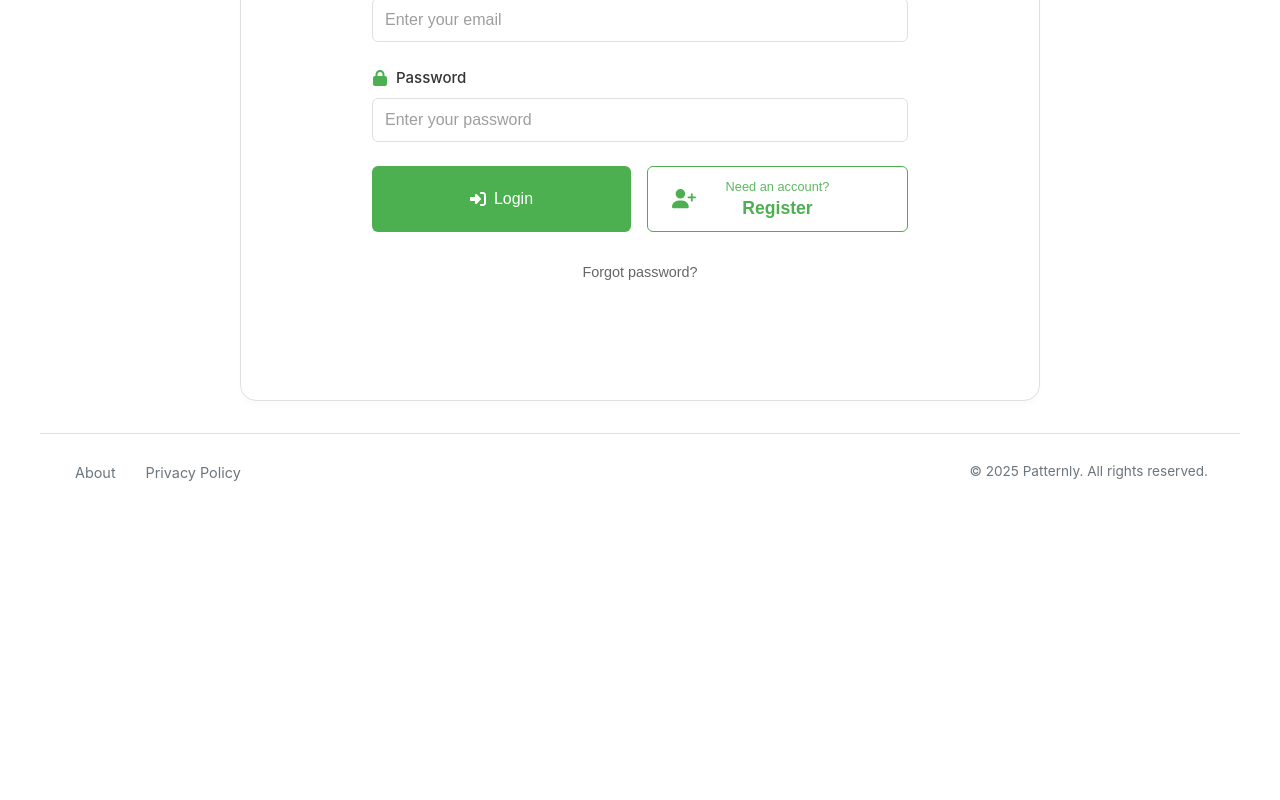
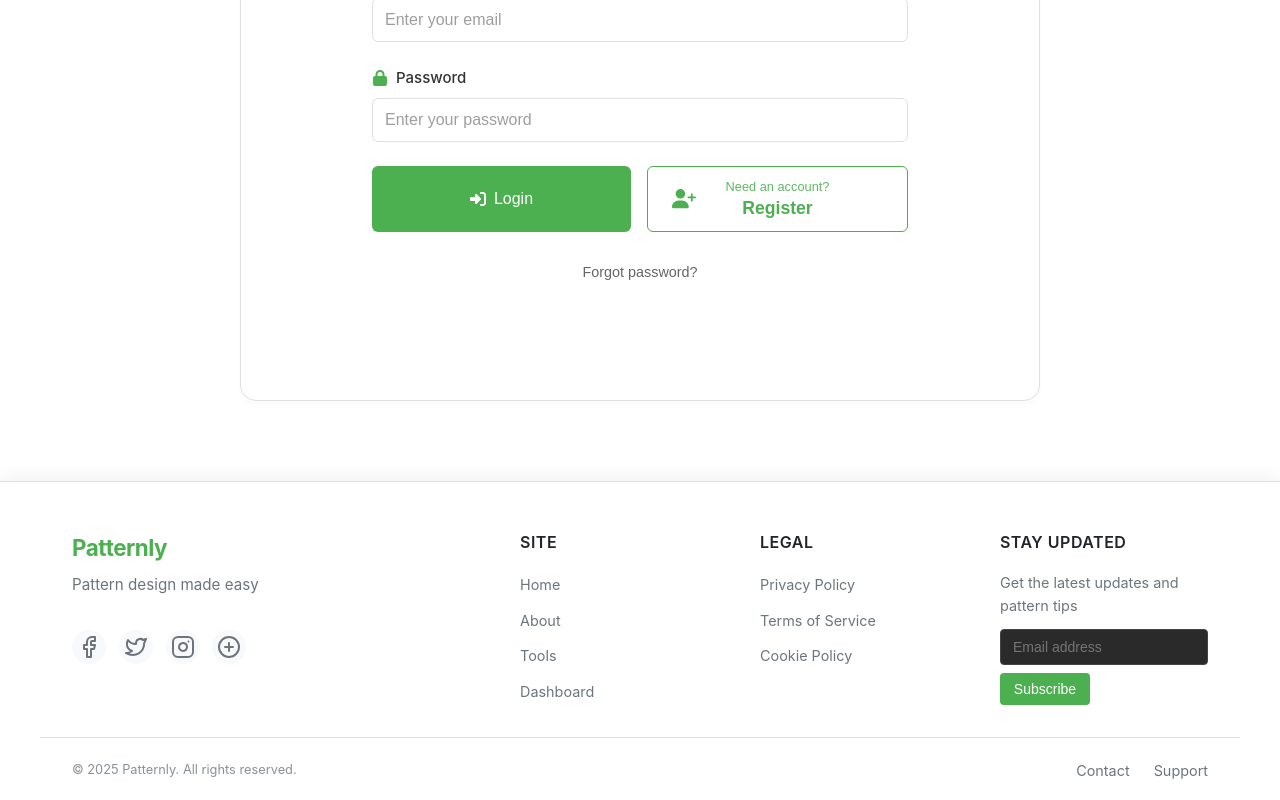
Before and after one commit to azh1n/patternly, a Vue app in the folder vue-project/: page /login in a window 1280 px wide. Shown: the part 377-1177 px from the top of the page. Before the commit the page ends 888 px from the top, so only its background shows below. Built offline with nearby package versions, Linux system fonts and the light colour scheme; no server answers.

Commit message:
footer changes

```diff
--- a/vue-project/src/components/AppFooter.vue
+++ b/vue-project/src/components/AppFooter.vue
@@ -1,12 +1,61 @@
 <template>
   <footer class="footer">
     <div class="footer-content">
-      <div class="footer-links">
-        <router-link to="/about" class="footer-link">About</router-link>
-        <router-link to="/privacy-policy" class="footer-link">Privacy Policy</router-link>
+      <div class="footer-section branding">
+        <h3 class="footer-title">Patternly</h3>
+        <p class="footer-tagline">Pattern design made easy</p>
+        <div class="social-links">
+          <a href="#" class="social-link" aria-label="Facebook">
+            <svg xmlns="http://www.w3.org/2000/svg" viewBox="0 0 24 24" width="24" height="24" fill="none" stroke="currentColor" stroke-width="2" stroke-linecap="round" stroke-linejoin="round"><path d="M18 2h-3a5 5 0 0 0-5 5v3H7v4h3v8h4v-8h3l1-4h-4V7a1 1 0 0 1 1-1h3z"></path></svg>
+          </a>
+          <a href="#" class="social-link" aria-label="Twitter">
+            <svg xmlns="http://www.w3.org/2000/svg" viewBox="0 0 24 24" width="24" height="24" fill="none" stroke="currentColor" stroke-width="2" stroke-linecap="round" stroke-linejoin="round"><path d="M22 4.01c-1 .49-1.98.689-3 .99-1.121-1.265-2.783-1.335-4.38-.737S11.977 6.323 12 8v1c-3.245.083-6.135-1.395-8-4 0 0-4.182 7.433 4 11-1.872 1.247-3.739 2.088-6 2 3.308 1.803 6.913 2.423 10.034 1.517 3.58-1.04 6.522-3.723 7.651-7.742a13.84 13.84 0 0 0 .497-3.753C20.18 7.773 21.692 5.25 22 4.01z"></path></svg>
+          </a>
+          <a href="#" class="social-link" aria-label="Instagram">
+            <svg xmlns="http://www.w3.org/2000/svg" viewBox="0 0 24 24" width="24" height="24" fill="none" stroke="currentColor" stroke-width="2" stroke-linecap="round" stroke-linejoin="round"><rect x="2" y="2" width="20" height="20" rx="5" ry="5"></rect><path d="M16 11.37A4 4 0 1 1 12.63 8 4 4 0 0 1 16 11.37z"></path><line x1="17.5" y1="6.5" x2="17.51" y2="6.5"></line></svg>
+          </a>
+          <a href="#" class="social-link" aria-label="Pinterest">
+            <svg xmlns="http://www.w3.org/2000/svg" viewBox="0 0 24 24" width="24" height="24" fill="none" stroke="currentColor" stroke-width="2" stroke-linecap="round" stroke-linejoin="round"><path d="M8 12h8M12 8v8"></path><circle cx="12" cy="12" r="10"></circle></svg>
+          </a>
+        </div>
       </div>
+
+      <div class="footer-section links">
+        <h4 class="footer-heading">Site</h4>
+        <nav class="footer-nav">
+          <router-link to="/" class="footer-link">Home</router-link>
+          <router-link to="/about" class="footer-link">About</router-link>
+          <router-link to="/tools" class="footer-link">Tools</router-link>
+          <router-link to="/dashboard" class="footer-link">Dashboard</router-link>
+        </nav>
+      </div>
+
+      <div class="footer-section links">
+        <h4 class="footer-heading">Legal</h4>
+        <nav class="footer-nav">
+          <router-link to="/privacy-policy" class="footer-link">Privacy Policy</router-link>
+          <router-link to="/terms" class="footer-link">Terms of Service</router-link>
+          <router-link to="/cookies" class="footer-link">Cookie Policy</router-link>
+        </nav>
+      </div>
+
+      <div class="footer-section newsletter">
+        <h4 class="footer-heading">Stay Updated</h4>
+        <p class="newsletter-text">Get the latest updates and pattern tips</p>
+        <div class="newsletter-form">
+          <input type="email" class="newsletter-input" placeholder="Email address" />
+          <button type="submit" class="newsletter-button">Subscribe</button>
+        </div>
+      </div>
+    </div>
+
+    <div class="footer-bottom">
       <div class="copyright">
         &copy; {{ currentYear }} Patternly. All rights reserved.
+      </div>
+      <div class="footer-bottom-links">
+        <a href="#" class="footer-link">Contact</a>
+        <a href="#" class="footer-link">Support</a>
       </div>
     </div>
   </footer>
@@ -21,49 +70,206 @@ const currentYear = ref(new Date().getFullYear());
 <style scoped>
 .footer {
   width: 100%;
-  background-color: var(--footer-bg, var(--header-bg));
-  padding: 1.5rem 0;
-  margin-top: auto;
+  background-color: var(--header-bg);
+  padding: 2.5rem 1rem 1rem;
+  margin-top: 3rem;
   border-top: 1px solid var(--border-color);
+  color: var(--text-primary);
+  position: relative;
+  left: 0;
+  right: 0;
+  min-width: 100vw;
+  margin-left: calc(-1 * (100vw - 100%) / 2);
+  margin-right: calc(-1 * (100vw - 100%) / 2);
+  box-sizing: border-box;
+  box-shadow: 0 -5px 15px rgba(0, 0, 0, 0.05);
 }
 
 .footer-content {
   max-width: var(--max-content-width);
+  width: 100%;
   margin: 0 auto;
+  display: grid;
+  grid-template-columns: 1fr;
+  gap: 2.5rem;
   padding: 0 1rem;
+  box-sizing: border-box;
+}
+
+.footer-section {
   display: flex;
   flex-direction: column;
-  align-items: center;
-  gap: 1rem;
 }
 
-.footer-links {
+.footer-title {
+  font-size: 1.4rem;
+  font-weight: 700;
+  margin-bottom: 0.5rem;
+  color: var(--accent-color);
+  letter-spacing: -0.5px;
+}
+
+.footer-tagline {
+  color: var(--text-secondary);
+  margin-bottom: 1.2rem;
+  font-size: 0.95rem;
+}
+
+.footer-heading {
+  font-size: 1rem;
+  font-weight: 600;
+  margin-bottom: 1rem;
+  color: var(--text-primary);
+  text-transform: uppercase;
+  letter-spacing: 0.5px;
+}
+
+.footer-nav {
   display: flex;
-  gap: 1.5rem;
-  flex-wrap: wrap;
-  justify-content: center;
+  flex-direction: column;
+  gap: 0.6rem;
 }
 
 .footer-link {
   color: var(--text-secondary);
   text-decoration: none;
   font-size: 0.9rem;
-  transition: color 0.2s ease;
+  transition: color 0.2s ease, transform 0.2s ease;
+  display: inline-block;
+  padding: 0.1rem 0;
 }
 
 .footer-link:hover {
   color: var(--accent-color);
+  transform: translateX(3px);
+}
+
+.social-links {
+  display: flex;
+  gap: 0.8rem;
+  margin-top: 0.8rem;
+}
+
+.social-link {
+  display: flex;
+  align-items: center;
+  justify-content: center;
+  width: 34px;
+  height: 34px;
+  border-radius: 50%;
+  background-color: var(--button-bg);
+  color: var(--text-secondary);
+  transition: all 0.3s ease;
+}
+
+.social-link:hover {
+  background-color: var(--accent-color);
+  color: white;
+  transform: translateY(-3px);
+  box-shadow: 0 4px 8px rgba(0, 0, 0, 0.1);
+}
+
+.newsletter-text {
+  color: var(--text-secondary);
+  font-size: 0.9rem;
+  margin-bottom: 0.75rem;
+}
+
+.newsletter-form {
+  display: flex;
+  flex-direction: column;
+  gap: 8px;
+  max-width: 300px;
+}
+
+.newsletter-input {
+  background-color: #2a2a2a;
+  border: 1px solid #444;
+  color: #fff;
+  padding: 6px 12px;
+  border-radius: 4px;
+  height: 36px;
+  font-size: 14px;
+  width: 100%;
+}
+
+.newsletter-input:focus {
+  outline: none;
+  border-color: var(--accent-color);
+}
+
+.newsletter-button {
+  background-color: var(--accent-color);
+  color: white;
+  border: none;
+  padding: 6px 12px;
+  border-radius: 4px;
+  font-weight: 500;
+  cursor: pointer;
+  height: 32px;
+  font-size: 14px;
+  align-self: flex-start;
+  min-width: 90px;
+}
+
+.newsletter-button:hover {
+  background-color: var(--accent-hover);
+}
+
+.footer-bottom {
+  max-width: var(--max-content-width);
+  width: 100%;
+  margin: 2rem auto 0;
+  padding: 1.2rem 1rem 0;
+  border-top: 1px solid var(--border-color);
+  display: flex;
+  flex-direction: column;
+  align-items: center;
+  gap: 1rem;
+  box-sizing: border-box;
 }
 
 .copyright {
   color: var(--text-secondary);
-  font-size: 0.85rem;
+  font-size: 0.8rem;
+  text-align: center;
+  opacity: 0.8;
 }
 
+.footer-bottom-links {
+  display: flex;
+  gap: 1.5rem;
+}
+
+/* Responsive Styles */
 @media (min-width: 768px) {
+  .footer {
+    padding-top: 3rem;
+  }
+
   .footer-content {
+    grid-template-columns: repeat(2, 1fr);
+    padding: 0 2rem;
+    gap: 3rem;
+  }
+
+  .footer-bottom {
     flex-direction: row;
     justify-content: space-between;
+    padding-left: 2rem;
+    padding-right: 2rem;
+  }
+}
+
+@media (min-width: 992px) {
+  .footer-content {
+    grid-template-columns: 2fr repeat(3, 1fr);
+    gap: 2rem;
+  }
+}
+
+@media (min-width: 1200px) {
+  .footer-content {
     padding: 0 2rem;
   }
 }
```
